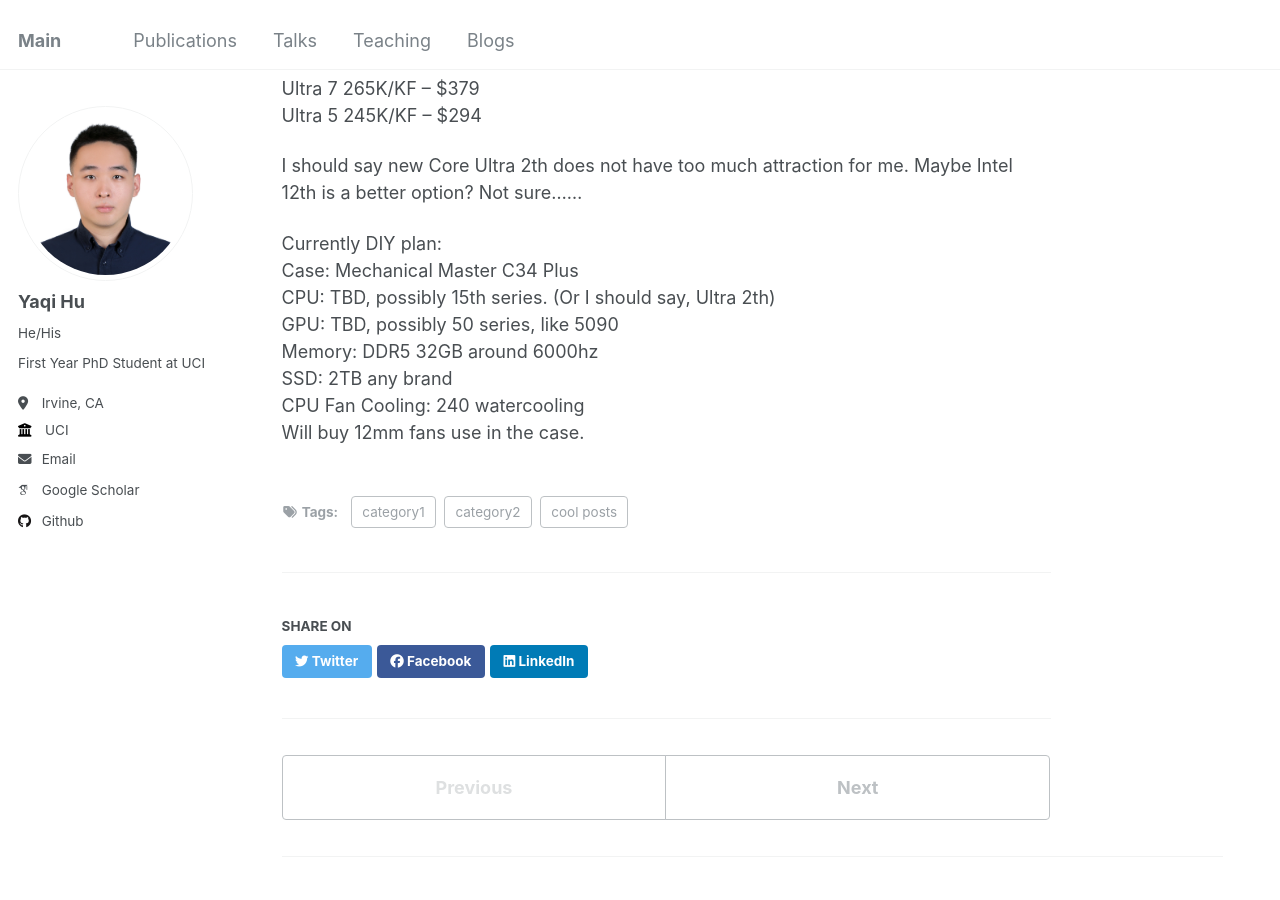
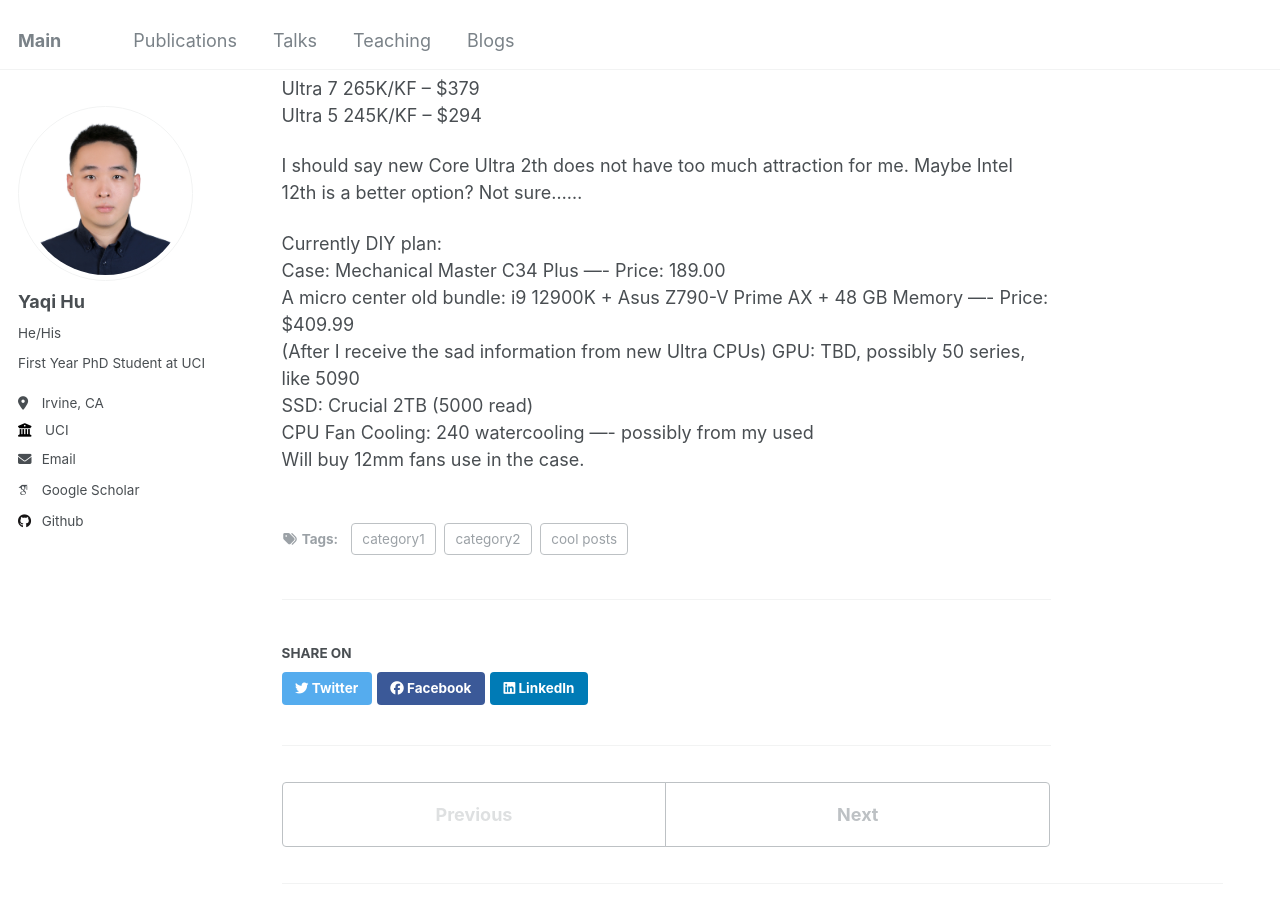
Before and after one commit to YaqiHu23/YaqiHu23.github.io, a Jekyll site: the page built from _posts/2024-10-05-DIY_Computers.md, in a window 1280 px wide and 900 px high, scrolled down 448 px. Built offline with Jekyll 4.4.1, drawn with Linux system fonts in a browser that asks for light colours; some web fonts are replaced.

Commit message:
version_v0.2

```diff
--- a/_posts/2024-10-05-DIY_Computers.md
+++ b/_posts/2024-10-05-DIY_Computers.md
@@ -22,10 +22,10 @@ Ultra 5 245K/KF -- $294
 I should say new Core Ultra 2th does not have too much attraction for me. Maybe Intel 12th is a better option? Not sure......
 
 Currently DIY plan: \\
-Case: Mechanical Master C34 Plus \\
-CPU: TBD, possibly 15th series. (Or I should say, Ultra 2th) \\
+Case: Mechanical Master C34 Plus ---- Price: 189.00\\
+A micro center old bundle: i9 12900K + Asus Z790-V Prime AX + 48 GB Memory ---- Price: $409.99\\
+(After I receive the sad information from new Ultra CPUs)
 GPU: TBD, possibly 50 series, like 5090 \\
-Memory: DDR5 32GB around 6000hz \\
-SSD: 2TB any brand \\
-CPU Fan Cooling: 240 watercooling \\
+SSD: Crucial 2TB (5000 read) \\
+CPU Fan Cooling: 240 watercooling ---- possibly from my used\\
 Will buy 12mm fans use in the case.
```
